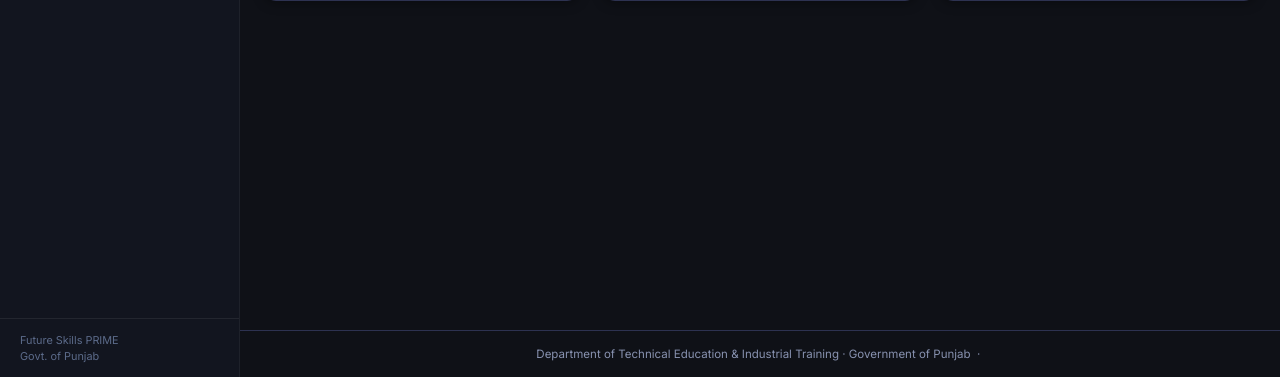
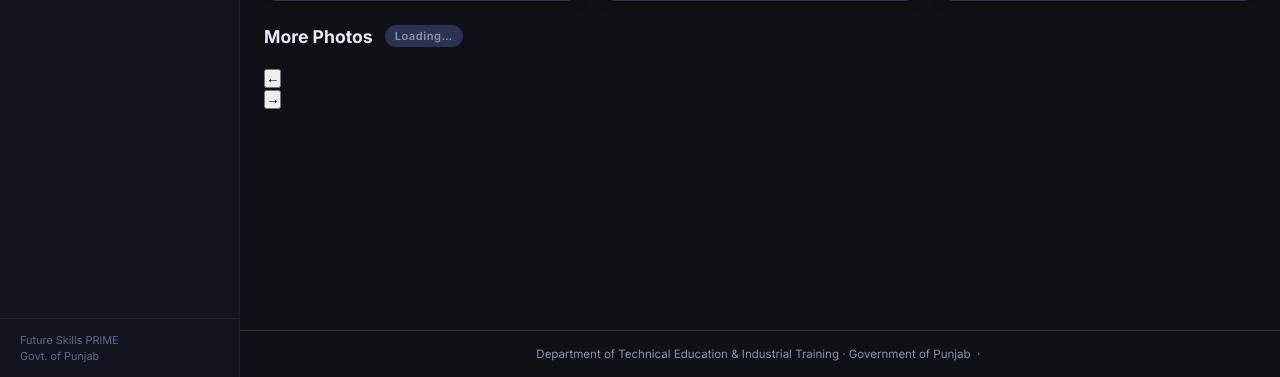
Before and after one commit to lovnishverma/dte_dashboard, a Flask app: page / in a window 1280 px wide, after a click that opens the changed part. Shown: the part 423-800 px from the top of the page. Run offline with Flask 3, Linux system fonts and the light colour scheme; data that the repository does not hold is empty.

Commit message:
Update index.html

```diff
--- a/templates/index.html
+++ b/templates/index.html
@@ -291,7 +291,7 @@
       <div class="map-legend-grid" id="mapLegendGrid"></div>
     </section>
 
-    <!-- ── Image Gallery ─────────────────────────────────────────── -->
+<!-- ── Image Gallery ─────────────────────────────────────────────── -->
 <section id="gallery" class="section">
   <div class="section-header">
     <h2 class="section-title">Photo Gallery</h2>
@@ -311,6 +311,22 @@
       <img src="/static/images/DTE Batch-3 group photo_page-0001.jpg" alt="Batch 3 Group Photo" loading="lazy">
       <div class="gallery-caption">Batch 3 (23rd Feb - 27th Feb 2026)</div>
     </div>
+  </div>
+
+  <!-- ── Extra Photos Carousel ── -->
+  <div class="carousel-section">
+    <div class="section-header" style="margin-top: 8px;">
+      <h2 class="section-title" style="font-size:1.1rem;">More Photos</h2>
+      <span class="section-badge" id="carouselCounter">Loading…</span>
+    </div>
+    <div class="carousel-wrapper">
+      <button class="carousel-btn" id="carouselPrev" aria-label="Previous">&#8592;</button>
+      <div class="carousel-track-container">
+        <div class="carousel-track" id="carouselTrack"></div>
+      </div>
+      <button class="carousel-btn" id="carouselNext" aria-label="Next">&#8594;</button>
+    </div>
+    <div class="carousel-dots" id="carouselDots"></div>
   </div>
 </section>
 
```
Lines whose indentation alone changed are shown as unchanged.
